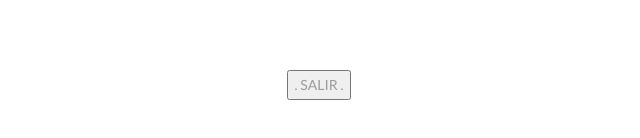
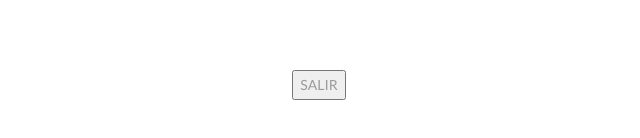
Before and after one commit to josemgued/webyeni, a plain HTML site: page index.html in a window 1280 px wide. Shown: the part 550-688 px from the top of the page, 321-961 px from the left. Drawn offline with Linux system fonts and the light colour scheme.

Commit message:
Update index.html

```diff
--- a/index.html
+++ b/index.html
@@ -18,6 +18,6 @@
     <div>
       <center><img src="images/mantenimiento.jpg" alt="" aligment width="500" height="600"/></center>
     </div>
-    <center><button onclick="window.close();">. SALIR . </button> </center>
+    <center><button onclick="window.close();">  SALIR  </button> </center>
   </body>
 </html>
```
